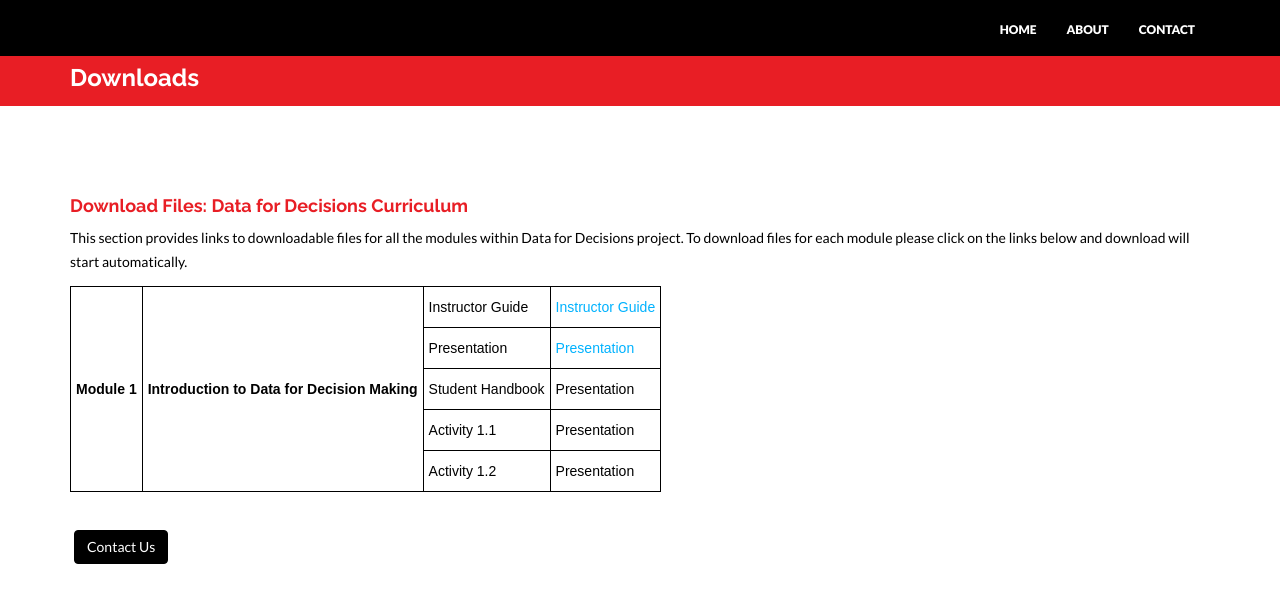
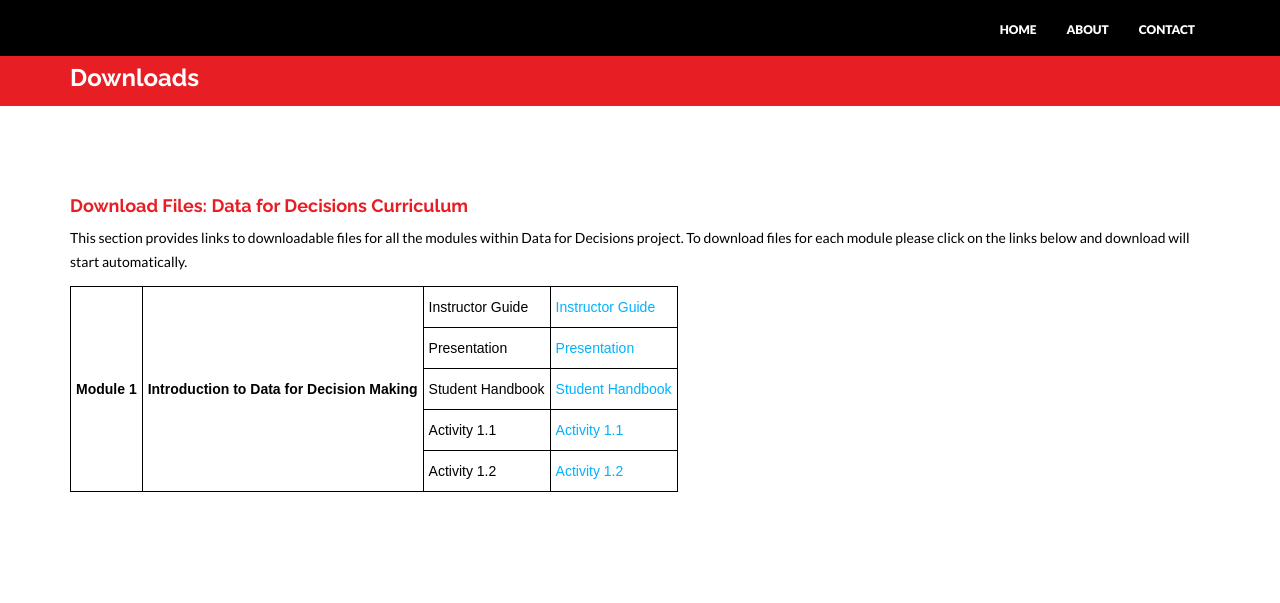
Before and after one commit to tascha/D4DM, a Jekyll site: the page built from downloads.html, in a window 1280 px wide. Shown: the top 603 px of the page. Built offline with Jekyll 4.4.1, drawn with Linux system fonts in a browser that asks for light colours; nearby versions of some CDN libraries.

Commit message:
testing downloads page

```diff
--- a/downloads.html
+++ b/downloads.html
@@ -34,28 +34,28 @@ permalink: /downloads/
     <th class="tg-uce2" rowspan="5">Module 1</th>
     <th class="tg-uce2" rowspan="5">Introduction to Data for Decision Making</th>
     <th class="tg-h31u">Instructor Guide</th>
-    <th class="tg-h31u"><a href="../D4DM/documents/Module1_InstructorGuide.doc">Instructor Guide</a></th>
+    <th class="tg-h31u"><a href="../documents/Module1_InstructorGuide.doc">Instructor Guide</a></th>
   </tr>
   <tr>
   	<td class="tg-h31u">Presentation</td>
-  	<td class="tg-h31u"><a href="../D4DM/documents/Module1_DataforDemocracy.pptx">Presentation</a></td>
+  	<td class="tg-h31u"><a href="../documents/Module1_DataforDemocracy.pptx">Presentation</a></td>
   </tr>
   <tr>
     <td class="tg-h31u">Student Handbook</td>
-    <td class="tg-h31u">Presentation</td>
+    <td class="tg-h31u"><a href="../documents/StudentHandbook_Module1.doc">Student Handbook</td>
   </tr>
   <tr>
     <td class="tg-h31u">Activity 1.1</td>
-    <td class="tg-h31u">Presentation</td>
+    <td class="tg-h31u"><a href="../documents/Activity1.1.doc">Activity 1.1</td>
   </tr>
   <tr>
     <td class="tg-h31u">Activity 1.2</td>
-    <td class="tg-h31u">Presentation</td>
+    <td class="tg-h31u"><a href="../documents/Activity1.2.doc">Activity 1.2</td>
   </tr>
   </tr>
 </table>
 
-            <p><br/><a href="mailto:taschaw@uw.edu" class="btn btn-theme">Contact Us</a></p>
+           <!-- <p><br/><a href="mailto:taschaw@uw.edu" class="btn btn-theme">Contact Us</a></p>-->
         </div>
-    </div><! --/row -->
-</div><! --/container -->
+    </div><!--/row -->
+</div><!--/container -->
```
